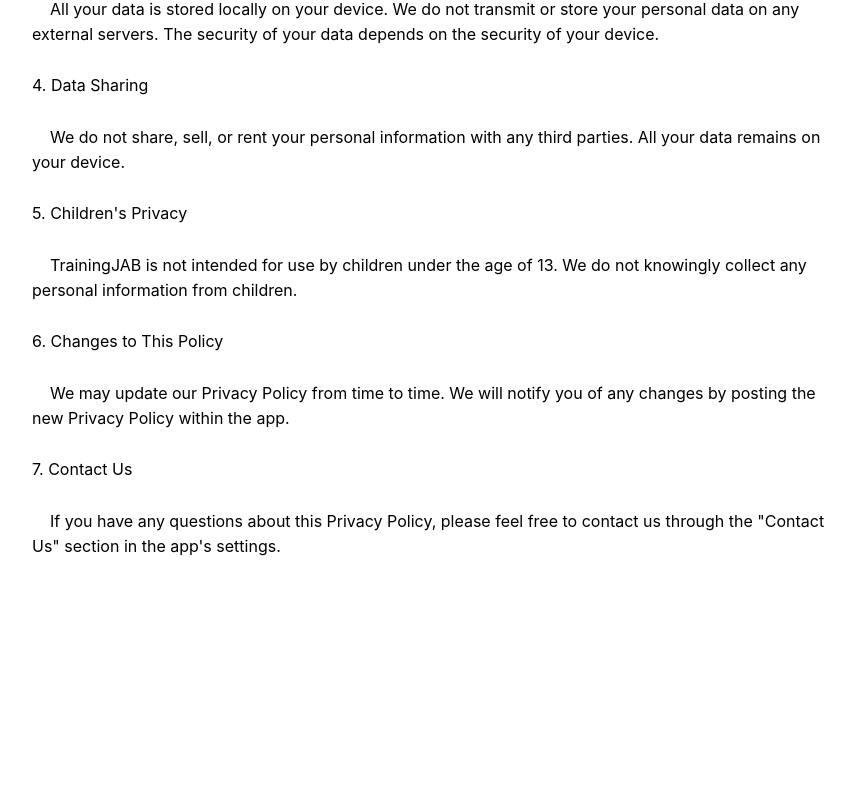
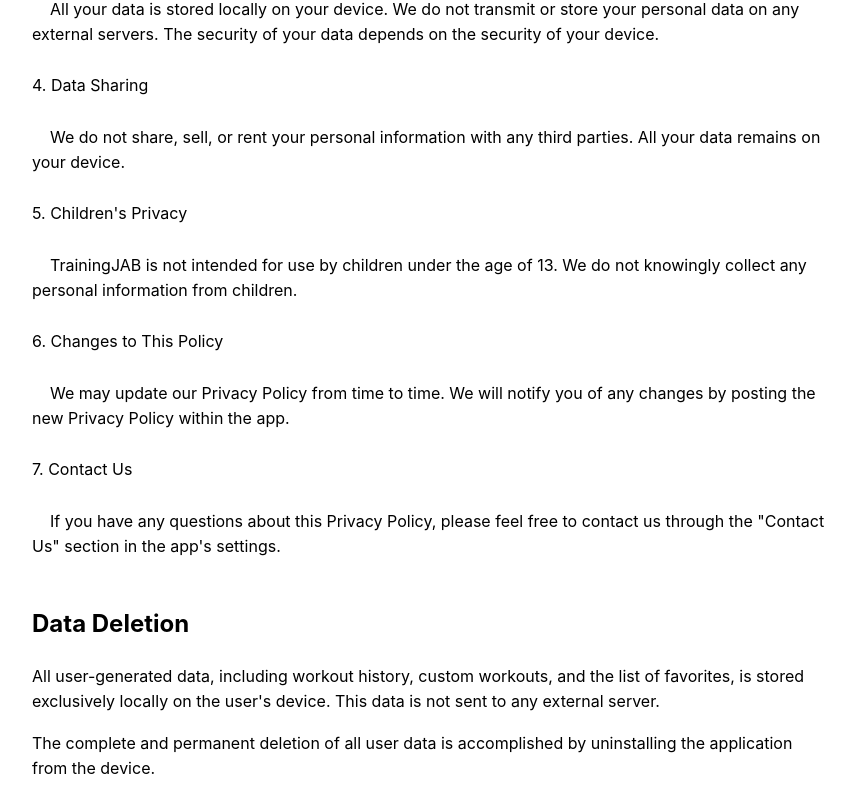
Before and after one commit to jalmudevar94/trainingjab-privacy, a plain HTML site: page index.html in a window 1280 px wide. Shown: the part 942-1744 px from the top of the page, without its empty margins (208-1063 px from the left). Before the commit the page ends 1547 px from the top, so only its background shows below. Drawn offline with Linux system fonts and the light colour scheme.

Commit message:
Update Privacy Policy with Data Deletion information
Added a section on Data Deletion to the Privacy Policy.

```diff
--- a/index.html
+++ b/index.html
@@ -69,5 +69,8 @@ This app is designed to work offline. All data you generate is stored locally on
 
     If you have any questions about this Privacy Policy, please feel free to contact us through the "Contact Us" section in the app's settings.
     </pre>
+        <h2>Data Deletion</h2>
+    <p>All user-generated data, including workout history, custom workouts, and the list of favorites, is stored exclusively locally on the user's device. This data is not sent to any external server.</p>
+    <p>The complete and permanent deletion of all user data is accomplished by uninstalling the application from the device.</p>
 </body>
 </html>
```
